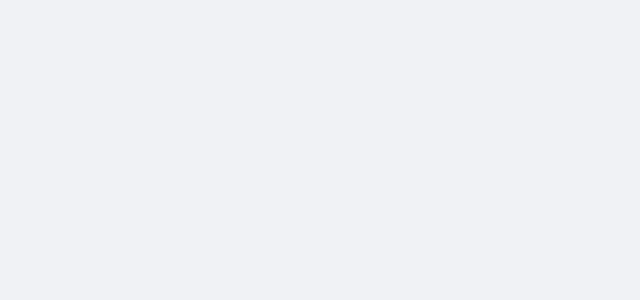
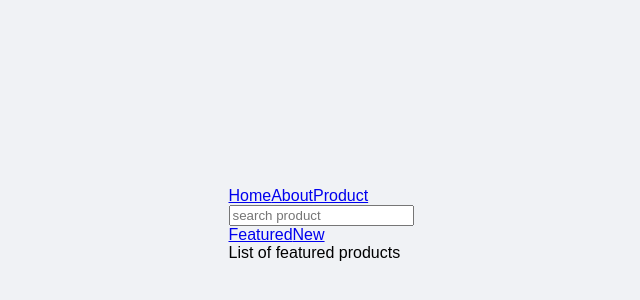
Before and after one commit to lakshmi-Vip/Learning-Project, a React (Create React App) app: page /product in a window 1280 px wide. Before the commit this address had no page. Shown: the part 176-476 px from the top of the page, without its empty margins (319-959 px from the left). Built offline with nearby package versions, Linux system fonts and the light colour scheme.

Commit message:
origin/Eapp-learn

```diff
--- a/src/App.js
+++ b/src/App.js
@@ -15,12 +15,36 @@ import Register from './login/Register';
 import {Routes, Route} from 'react-router-dom'
 import Home from './router-components/Home';
 import About from './router-components/About';
+import Navbar from './router-components/Navbar';
+import OrderSummary from './router-components/OrderSummary';
+import Nomatch from './router-components/Nomatch';
+import Product from './router-components/Product';
+import FeaturedProd from './router-components/FeaturedProd';
+import NewProd from './router-components/NewProd';
+import Users from './Users';
+import UserDetails from './UserDetails';
+import Admin from './router-components/Admin';
 function App() {
   return (
+    <>
+    <Navbar />
   <Routes>
     <Route path='/' element={<Home />}></Route>
     <Route path='about' element={<About />}></Route>
+    <Route path='order-summary' element={<OrderSummary/>}></Route>
+    <Route path='product' element={<Product />}>
+      <Route index element={<FeaturedProd />}></Route>
+      <Route path ='featured' element={<FeaturedProd/>} />
+      <Route path='new' element={<NewProd />} />
+    </Route>
+    <Route path='user' element={<Users />}>
+      <Route path=':userId' element={<UserDetails />}></Route>
+      <Route path='admin' element={<Admin />}></Route>
+    </Route>
+
+    <Route path='*' element={<Nomatch/>}></Route>
   </Routes>
+  </>
   );
 }
 
--- /dev/null
+++ b/src/UserDetails.js
@@ -0,0 +1,9 @@
+import React from 'react'
+
+export default function UserDetails() {
+  return (
+    <div>
+      UserDetails
+    </div>
+  )
+}
--- /dev/null
+++ b/src/Users.js
@@ -0,0 +1,13 @@
+import React from 'react'
+import { Outlet } from 'react-router'
+
+export default function Users() {
+  return (
+    <div>
+      <h3> User lists1</h3>
+      <h3> User lists2</h3>
+      <h3> User lists3</h3>
+      <Outlet />
+    </div>
+  )
+}
--- a/src/router-components/About.js
+++ b/src/router-components/About.js
@@ -1,10 +1,11 @@
 import React from 'react'
-
 const About = () => {
   return (
+    <>
     <div>
       <div>About Apge</div>
-    </div>
+   </div>
+   </>
   )
 }
 
--- /dev/null
+++ b/src/router-components/Admin.js
@@ -0,0 +1,11 @@
+import React from 'react'
+
+const Admin = () => {
+  return (
+    <div>
+      Admin user
+    </div>
+  )
+}
+
+export default Admin
--- /dev/null
+++ b/src/router-components/FeaturedProd.js
@@ -0,0 +1,9 @@
+import React from 'react'
+
+export default function FeaturedProd() {
+  return (
+    <div>
+      List of featured products
+    </div>
+  )
+}
--- a/src/router-components/Home.js
+++ b/src/router-components/Home.js
@@ -1,10 +1,15 @@
 import React from 'react'
+import { useNavigate } from 'react-router-dom'
 
 const Home = () => {
+  const navigate = useNavigate()
   return (
+    <>
     <div>
       <div>Home Page</div>
+      <button onClick={() => {navigate('order-summary',{replace: true})}}>Place order</button>
     </div>
+    </>
   )
 }
 
--- /dev/null
+++ b/src/router-components/Navbar.js
@@ -0,0 +1,14 @@
+import React from 'react'
+import {NavLink} from 'react-router-dom'
+
+function Navbar() {
+  return (
+    <nav>
+      <NavLink to='/'>Home</NavLink>{/*insted of h ref we are using to */}
+      <NavLink to='/about'>About</NavLink>
+      <NavLink to='/product'>Product</NavLink>
+    </nav>
+  )
+}
+
+export default Navbar
--- /dev/null
+++ b/src/router-components/NewProd.js
@@ -0,0 +1,9 @@
+import React from 'react'
+
+export default function NewProd() {
+  return (
+    <div>
+      List of New products
+    </div>
+  )
+}
--- /dev/null
+++ b/src/router-components/Nomatch.js
@@ -0,0 +1,11 @@
+import React from 'react'
+
+const Nomatch = () => {
+  return (
+    <div>
+      Page Not found
+    </div>
+  )
+}
+
+export default Nomatch
--- /dev/null
+++ b/src/router-components/OrderSummary.js
@@ -0,0 +1,16 @@
+import React from 'react'
+import { useNavigate } from 'react-router-dom'
+
+function OrderSummary() {
+    const navback = useNavigate()
+  return (
+   <>
+   <div>
+      Order Confirm !
+      <button onClick={() => {navback(-1)}}>Go back</button>
+    </div>
+    </>
+  )
+}
+
+export default OrderSummary
--- /dev/null
+++ b/src/router-components/Product.js
@@ -0,0 +1,19 @@
+import React from 'react'
+import { Link } from 'react-router-dom'
+import { Outlet } from 'react-router'
+const Product = () => {
+  return (
+      <>
+    <div>
+      <input type='search' placeholder="search product"></input>
+    </div>
+    <nav>
+        <Link to='featured'>Featured</Link>
+        <Link to='new'>New</Link>
+    </nav>
+    <Outlet />
+    </>
+  )
+}
+
+export default Product
```
